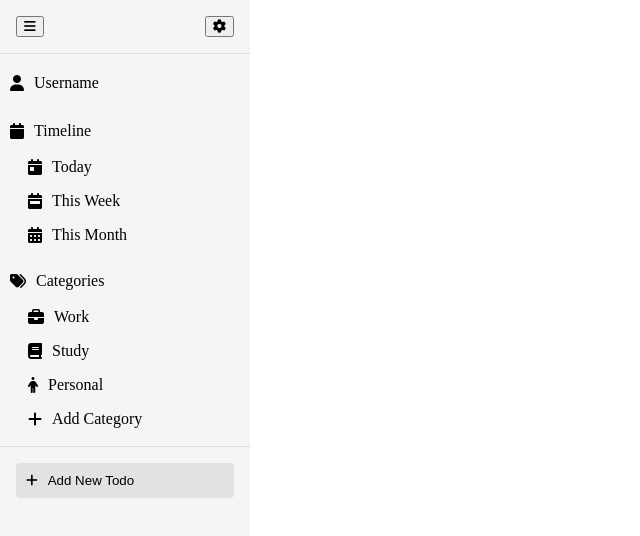
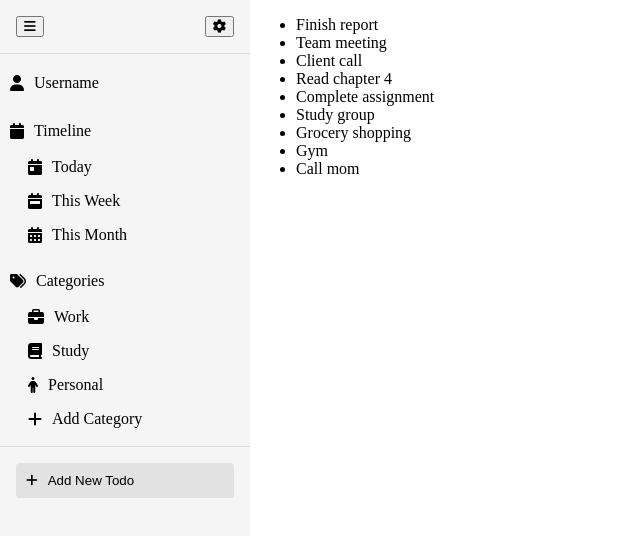
Before and after one commit to thisisshiki/odin-todo-list, a website built with webpack: page src/index.html in a window 1280 px wide. Shown: the whole page, without its empty margins (0-640 px from the left). Built offline with nearby package versions, Linux system fonts and the light colour scheme.

Commit message:
add todos json

```diff
--- a/package.json
+++ b/package.json
@@ -13,7 +13,7 @@
     "prettier:fix": "prettier --write .",
     "clean": "rm -rf dist",
     "serve": "webpack serve --config webpack.dev.js",
-    "deploy": "npm run build && git add dist -f && git commit -m \"Deployment commit\" && git subtree push --prefix dist origin gh-pages && git checkout main"
+    "deploy": "git checkout gh-pages && git merge main --no-edit && npm run build && git add dist -f && git commit -m \"Deployment commit\" && git subtree push --prefix dist origin gh-pages && git checkout main"
   },
   "keywords": [],
   "author": "",
--- a/src/index.js
+++ b/src/index.js
@@ -1,7 +1,10 @@
 import './styles.css';
 import { createSidebar } from './sidebar';
+import { loadTodos } from './loadTodos';
 
 document.addEventListener('DOMContentLoaded', () => {
     const sidebar = createSidebar();
     document.body.appendChild(sidebar);
 });
+
+document.addEventListener('DOMContentLoaded', loadTodos);
--- /dev/null
+++ b/src/loadTodos.js
@@ -0,0 +1,11 @@
+import todos from './todos.json';
+
+export function loadTodos() {
+    const ul = document.createElement('ul');
+    todos.forEach(todo => {
+        const li = document.createElement('li');
+        li.textContent = todo.title;
+        ul.appendChild(li);
+    });
+    document.body.appendChild(ul);
+}
--- /dev/null
+++ b/src/todos.json
@@ -0,0 +1,83 @@
+[
+  {
+    "id": 1,
+    "title": "Finish report",
+    "description": "Complete the quarterly report",
+    "dueDate": "2023-10-01",
+    "priority": "high",
+    "notes": "Include all recent data",
+    "category": "work"
+  },
+  {
+    "id": 2,
+    "title": "Team meeting",
+    "description": "Discuss project progress",
+    "dueDate": "2023-10-05",
+    "priority": "medium",
+    "notes": "Prepare slides",
+    "category": "work"
+  },
+  {
+    "id": 3,
+    "title": "Client call",
+    "description": "Call with client to discuss requirements",
+    "dueDate": "2023-10-10",
+    "priority": "high",
+    "notes": "Send agenda beforehand",
+    "category": "work"
+  },
+  {
+    "id": 4,
+    "title": "Read chapter 4",
+    "description": "Read chapter 4 of the textbook",
+    "dueDate": "2023-10-02",
+    "priority": "medium",
+    "notes": "Take notes",
+    "category": "study"
+  },
+  {
+    "id": 5,
+    "title": "Complete assignment",
+    "description": "Finish the math assignment",
+    "dueDate": "2023-10-06",
+    "priority": "high",
+    "notes": "Submit online",
+    "category": "study"
+  },
+  {
+    "id": 6,
+    "title": "Study group",
+    "description": "Meet with study group",
+    "dueDate": "2023-10-08",
+    "priority": "low",
+    "notes": "Review notes",
+    "category": "study"
+  },
+  {
+    "id": 7,
+    "title": "Grocery shopping",
+    "description": "Buy groceries for the week",
+    "dueDate": "2023-10-03",
+    "priority": "low",
+    "notes": "Check pantry first",
+    "category": "personal"
+  },
+  {
+    "id": 8,
+    "title": "Gym",
+    "description": "Go to the gym",
+    "dueDate": "2023-10-04",
+    "priority": "medium",
+    "notes": "Leg day",
+    "category": "personal"
+  },
+  {
+    "id": 9,
+    "title": "Call mom",
+    "description": "Catch up with mom",
+    "dueDate": "2023-10-07",
+    "priority": "high",
+    "notes": "Ask about her trip",
+    "category": "personal"
+  }
+]
--- a/webpack.common.js
+++ b/webpack.common.js
@@ -18,6 +18,10 @@ module.exports = {
         test: /\.html$/i,
         loader: 'html-loader',
       },
+      {
+        test: /\.json$/,
+        loader: 'json-loader'
+      },
     ],
   },
   plugins: [
```
Also changed, not shown: src/todo.js (added, +15 -0 lines), dist/bundle.js, src/index.html (line endings or trailing spaces), 1 other file.
